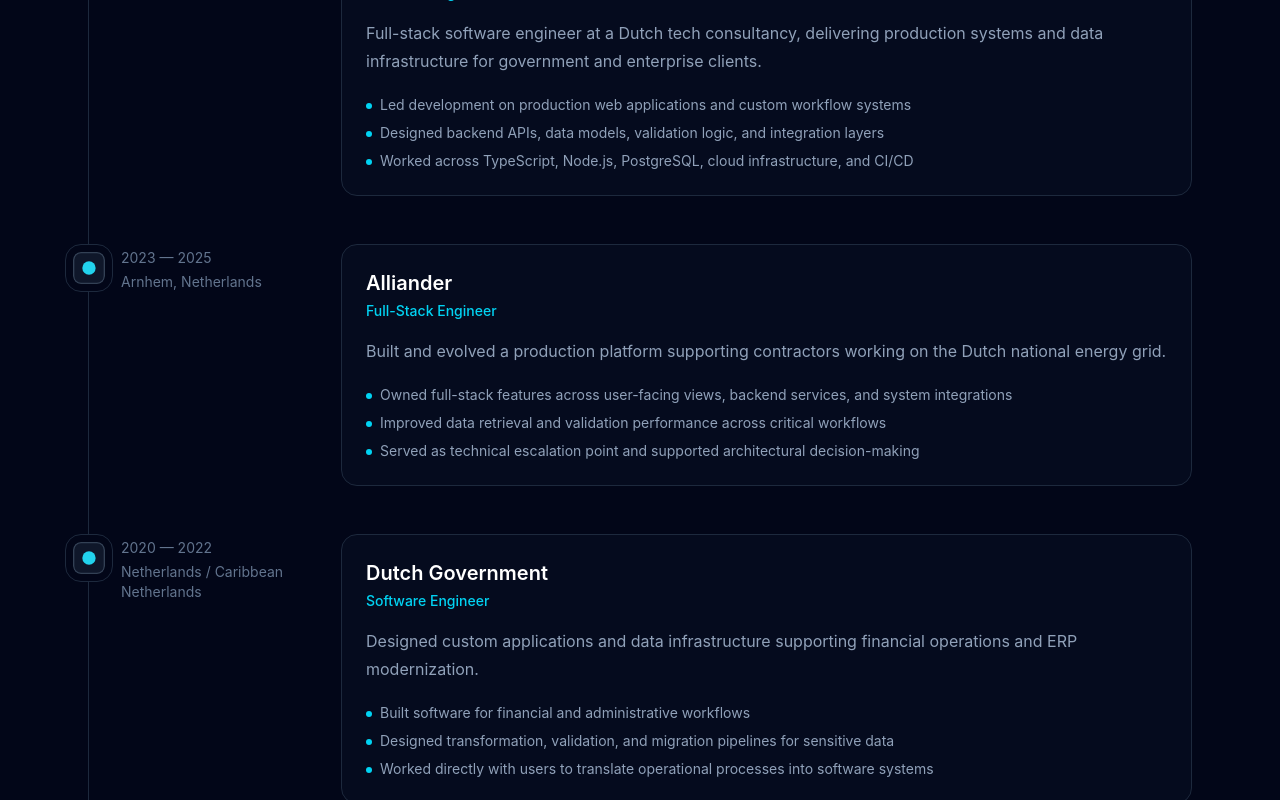
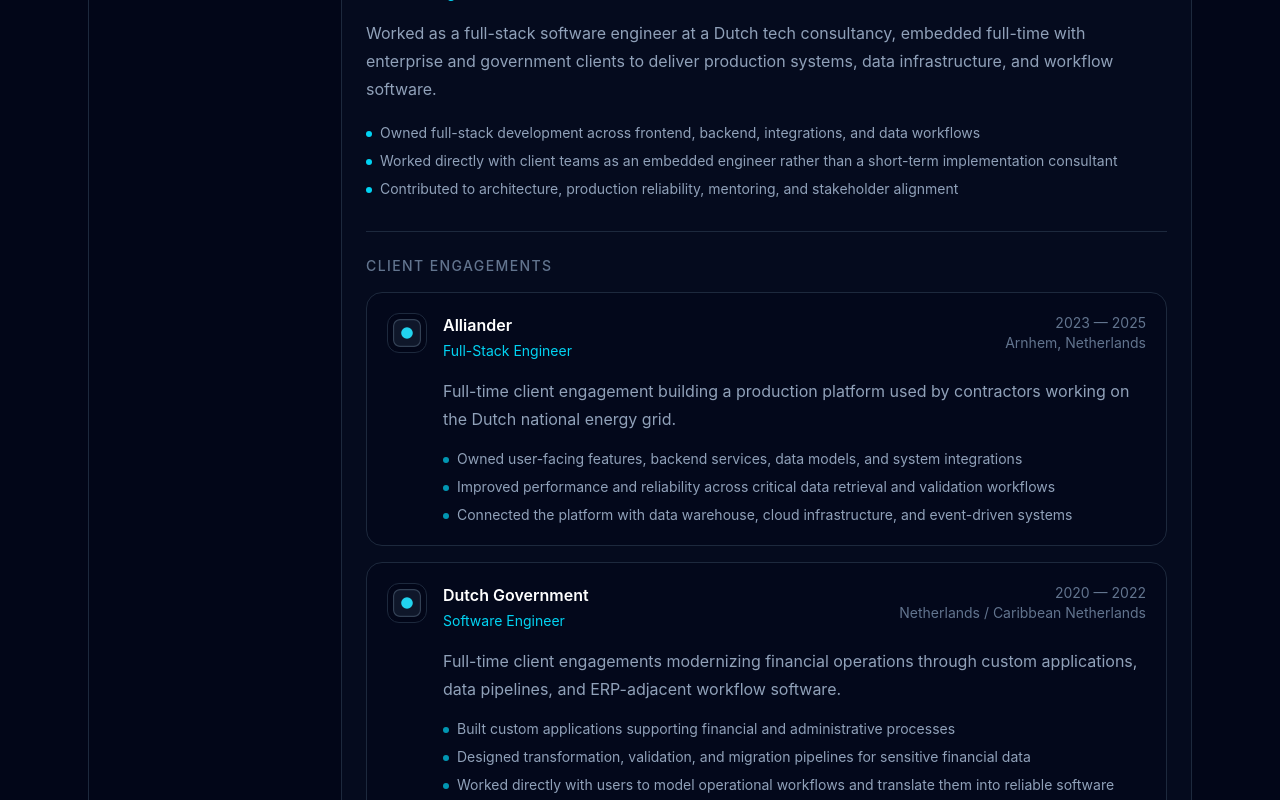
Before and after one commit to olaf-kampers/olaf-kampers.github.io, a React (Vite) app: page / in a window 1280 px wide. Shown: the part 2180-2980 px from the top of the page. Built offline with nearby package versions, Linux system fonts and the light colour scheme.

Commit message:
added engagements to experience section

```diff
--- a/src/components/TimelineItem.tsx
+++ b/src/components/TimelineItem.tsx
@@ -1,3 +1,13 @@
+type Engagement = {
+  client: string
+  role: string
+  location: string
+  period: string
+  logo: string
+  summary: string
+  highlights: string[]
+}
+
 type TimelineItemProps = {
   item: {
     company: string
@@ -7,6 +17,7 @@
     logo: string
     summary: string
     highlights: string[]
+    engagements?: Engagement[]
   }
 }
 
@@ -27,15 +38,11 @@
       </div>
 
       <div className="rounded-2xl border border-slate-800 bg-slate-900/30 p-6">
-          <div className="flex flex-wrap items-baseline justify-between gap-2">
         <div>
-              <h3 className="text-xl font-semibold text-white">
-                {item.company}
-              </h3>
+          <h3 className="text-xl font-semibold text-white">{item.company}</h3>
           <p className="mt-1 text-sm font-medium text-cyan-400">
             {item.role}
           </p>
-            </div>
         </div>
 
         <p className="mt-4 leading-7 text-slate-400">{item.summary}</p>
@@ -48,6 +55,62 @@
             </li>
           ))}
         </ul>
+
+        {item.engagements && (
+          <div className="mt-8 space-y-4 border-t border-slate-800 pt-6">
+            <p className="text-sm font-medium uppercase tracking-widest text-slate-500">
+              Client engagements
+            </p>
+
+            {item.engagements.map((engagement) => (
+              <div
+                key={engagement.client}
+                className="rounded-2xl border border-slate-800 bg-slate-950/50 p-5"
+              >
+                <div className="flex gap-4">
+                  <div className="flex h-10 w-10 shrink-0 items-center justify-center rounded-xl border border-slate-800 bg-slate-950">
+                    <img
+                      src={engagement.logo}
+                      alt={`${engagement.client} logo`}
+                      className="h-7 w-7 rounded-md object-contain"
+                    />
+                  </div>
+
+                  <div className="min-w-0 flex-1">
+                    <div className="flex flex-wrap items-start justify-between gap-2">
+                      <div>
+                        <h4 className="font-semibold text-white">
+                          {engagement.client}
+                        </h4>
+                        <p className="mt-1 text-sm text-cyan-400">
+                          {engagement.role}
+                        </p>
+                      </div>
+
+                      <div className="text-right text-sm text-slate-500">
+                        <p>{engagement.period}</p>
+                        <p>{engagement.location}</p>
+                      </div>
+                    </div>
+
+                    <p className="mt-4 leading-7 text-slate-400">
+                      {engagement.summary}
+                    </p>
+
+                    <ul className="mt-4 space-y-2 text-sm text-slate-400">
+                      {engagement.highlights.map((highlight) => (
+                        <li key={highlight} className="flex gap-2">
+                          <span className="mt-2 h-1.5 w-1.5 shrink-0 rounded-full bg-cyan-400/70" />
+                          <span>{highlight}</span>
+                        </li>
+                      ))}
+                    </ul>
+                  </div>
+                </div>
+              </div>
+            ))}
+          </div>
+        )}
       </div>
     </article>
   )
--- a/src/data/experience.ts
+++ b/src/data/experience.ts
@@ -6,39 +6,41 @@
       period: '2020 — 2025',
       logo: '/logos/innov8ion.svg',
       summary:
-        'Full-stack software engineer at a Dutch tech consultancy, delivering production systems and data infrastructure for government and enterprise clients.',
+        'Worked as a full-stack software engineer at a Dutch tech consultancy, embedded full-time with enterprise and government clients to deliver production systems, data infrastructure, and workflow software.',
       highlights: [
-        'Led development on production web applications and custom workflow systems',
-        'Designed backend APIs, data models, validation logic, and integration layers',
-        'Worked across TypeScript, Node.js, PostgreSQL, cloud infrastructure, and CI/CD',
+        'Owned full-stack development across frontend, backend, integrations, and data workflows',
+        'Worked directly with client teams as an embedded engineer rather than a short-term implementation consultant',
+        'Contributed to architecture, production reliability, mentoring, and stakeholder alignment',
       ],
-    },
+      engagements: [
         {
-      company: 'Alliander',
+          client: 'Alliander',
           role: 'Full-Stack Engineer',
           location: 'Arnhem, Netherlands',
           period: '2023 — 2025',
           logo: '/logos/alliander.svg',
           summary:
-        'Built and evolved a production platform supporting contractors working on the Dutch national energy grid.',
+            'Full-time client engagement building a production platform used by contractors working on the Dutch national energy grid.',
           highlights: [
-        'Owned full-stack features across user-facing views, backend services, and system integrations',
-        'Improved data retrieval and validation performance across critical workflows',
-        'Served as technical escalation point and supported architectural decision-making',
+            'Owned user-facing features, backend services, data models, and system integrations',
+            'Improved performance and reliability across critical data retrieval and validation workflows',
+            'Connected the platform with data warehouse, cloud infrastructure, and event-driven systems',
           ],
         },
         {
-      company: 'Dutch Government',
+          client: 'Dutch Government',
           role: 'Software Engineer',
           location: 'Netherlands / Caribbean Netherlands',
           period: '2020 — 2022',
           logo: '/logos/rijksdienst.svg',
           summary:
-        'Designed custom applications and data infrastructure supporting financial operations and ERP modernization.',
+            'Full-time client engagements modernizing financial operations through custom applications, data pipelines, and ERP-adjacent workflow software.',
           highlights: [
-        'Built software for financial and administrative workflows',
-        'Designed transformation, validation, and migration pipelines for sensitive data',
-        'Worked directly with users to translate operational processes into software systems',
+            'Built custom applications supporting financial and administrative processes',
+            'Designed transformation, validation, and migration pipelines for sensitive financial data',
+            'Worked directly with users to model operational workflows and translate them into reliable software',
+          ],
+        },
       ],
     },
     {
```
Lines whose indentation alone changed are shown as unchanged.
